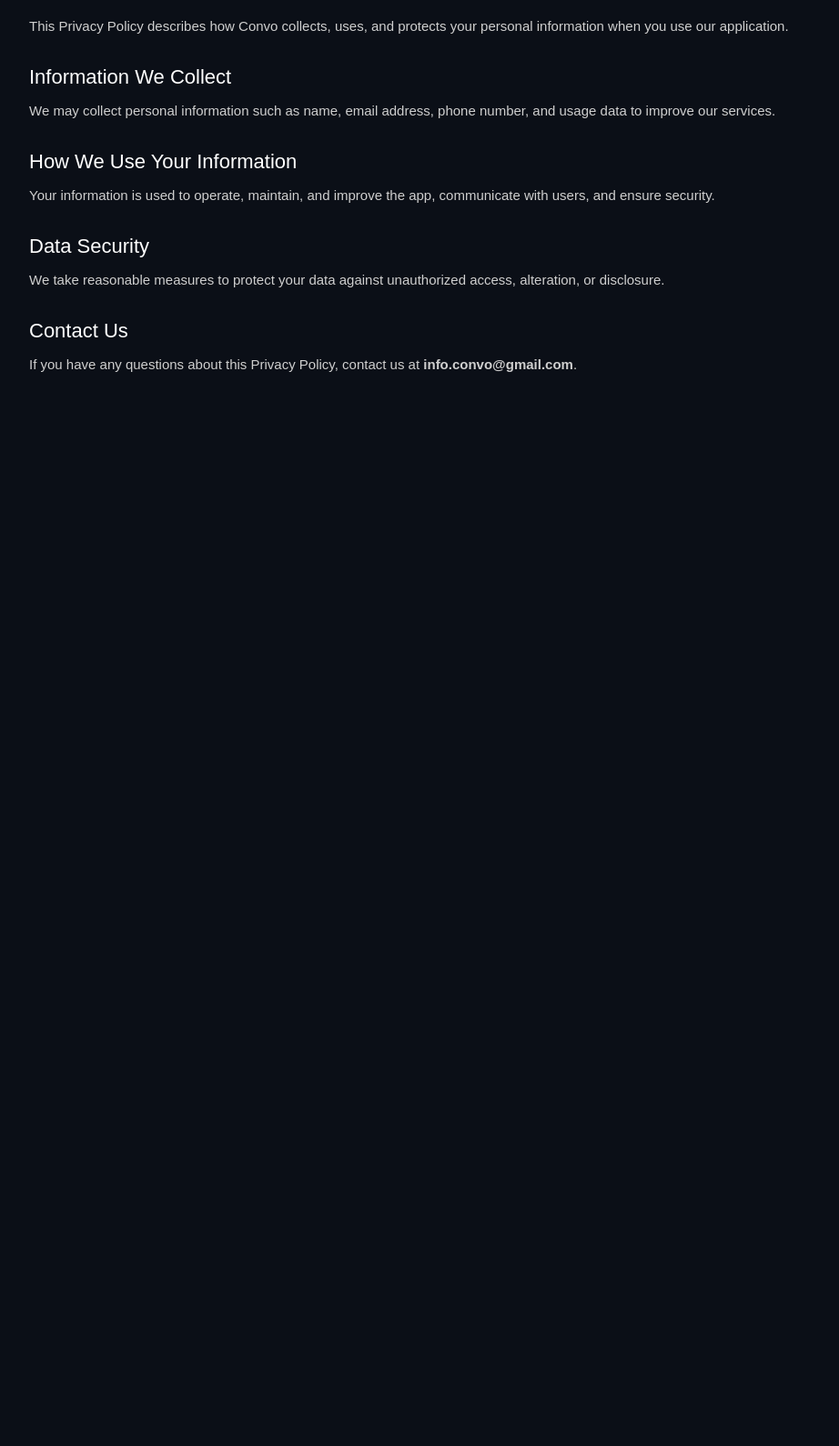
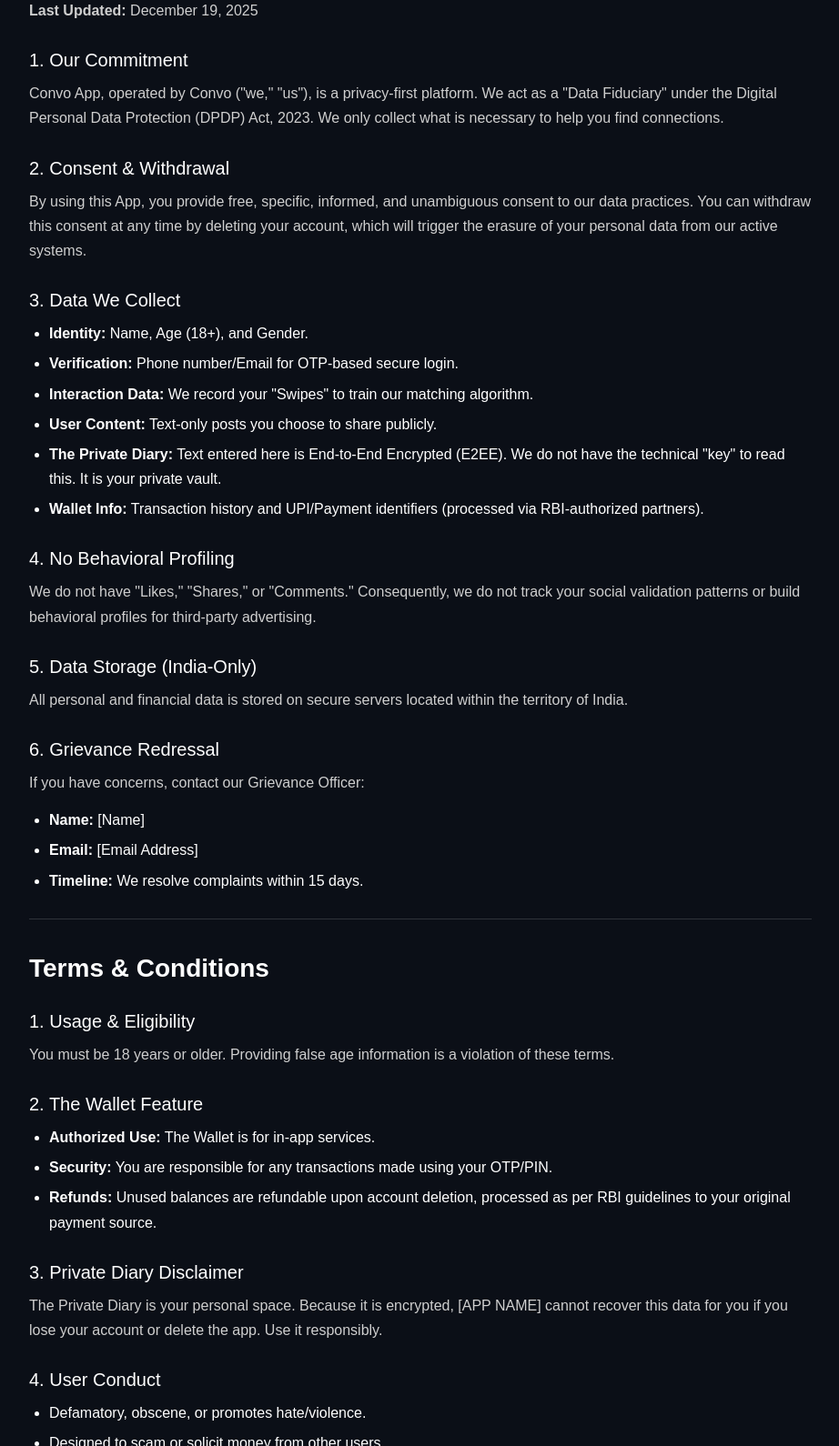
Before and after one commit to proraheelaslam/conva_apis, a website: page public/privacy-policy.html in a window 1280 px wide. Shown: the part 225-1815 px from the top of the page at 91% size, without its empty margins (178-1100 px from the left). Before the commit the page ends 800 px from the top, so only its background shows below. Drawn offline with Linux system fonts and the light colour scheme.

Commit message:
add home page and privacy pages terms

```diff
--- a/public/privacy-policy.html
+++ b/public/privacy-policy.html
@@ -18,35 +18,94 @@
 <!-- Content -->
 <main class="policy-container">
     <h1>Privacy Policy</h1>
+    <p><strong>Last Updated:</strong> December 19, 2025</p>
 
-    <p>
-        This Privacy Policy describes how Convo collects, uses, and protects
-        your personal information when you use our application.
-    </p>
+    <h2>1. Our Commitment</h2>
+    <p>Convo App, operated by Convo ("we," "us"), is a privacy-first platform. We act as a "Data Fiduciary" under the Digital Personal Data Protection (DPDP) Act, 2023. We only collect what is necessary to help you find connections.</p>
 
-    <h2>Information We Collect</h2>
-    <p>
-        We may collect personal information such as name, email address,
-        phone number, and usage data to improve our services.
-    </p>
+    <h2>2. Consent & Withdrawal</h2>
+    <p>By using this App, you provide free, specific, informed, and unambiguous consent to our data practices. You can withdraw this consent at any time by deleting your account, which will trigger the erasure of your personal data from our active systems.</p>
 
-    <h2>How We Use Your Information</h2>
-    <p>
-        Your information is used to operate, maintain, and improve the app,
-        communicate with users, and ensure security.
-    </p>
+    <h2>3. Data We Collect</h2>
+    <ul>
+        <li><strong>Identity:</strong> Name, Age (18+), and Gender.</li>
+        <li><strong>Verification:</strong> Phone number/Email for OTP-based secure login.</li>
+        <li><strong>Interaction Data:</strong> We record your "Swipes" to train our matching algorithm.</li>
+        <li><strong>User Content:</strong> Text-only posts you choose to share publicly.</li>
+        <li><strong>The Private Diary:</strong> Text entered here is End-to-End Encrypted (E2EE). We do not have the technical "key" to read this. It is your private vault.</li>
+        <li><strong>Wallet Info:</strong> Transaction history and UPI/Payment identifiers (processed via RBI-authorized partners).</li>
+    </ul>
 
-    <h2>Data Security</h2>
-    <p>
-        We take reasonable measures to protect your data against unauthorized
-        access, alteration, or disclosure.
-    </p>
+    <h2>4. No Behavioral Profiling</h2>
+    <p>We do not have "Likes," "Shares," or "Comments." Consequently, we do not track your social validation patterns or build behavioral profiles for third-party advertising.</p>
 
-    <h2>Contact Us</h2>
-    <p>
-        If you have any questions about this Privacy Policy, contact us at
-        <strong>info.convo@gmail.com</strong>.
-    </p>
+    <h2>5. Data Storage (India-Only)</h2>
+    <p>All personal and financial data is stored on secure servers located within the territory of India.</p>
+
+    <h2>6. Grievance Redressal</h2>
+    <p>If you have concerns, contact our Grievance Officer:</p>
+    <ul>
+        <li><strong>Name:</strong> [Name]</li>
+        <li><strong>Email:</strong> [Email Address]</li>
+        <li><strong>Timeline:</strong> We resolve complaints within 15 days.</li>
+    </ul>
+
+    <hr/>
+
+    <h1>Terms &amp; Conditions</h1>
+    <h2>1. Usage &amp; Eligibility</h2>
+    <p>You must be 18 years or older. Providing false age information is a violation of these terms.</p>
+
+    <h2>2. The Wallet Feature</h2>
+    <ul>
+        <li><strong>Authorized Use:</strong> The Wallet is for in-app services.</li>
+        <li><strong>Security:</strong> You are responsible for any transactions made using your OTP/PIN.</li>
+        <li><strong>Refunds:</strong> Unused balances are refundable upon account deletion, processed as per RBI guidelines to your original payment source.</li>
+    </ul>
+
+    <h2>3. Private Diary Disclaimer</h2>
+    <p>The Private Diary is your personal space. Because it is encrypted, [APP NAME] cannot recover this data for you if you lose your account or delete the app. Use it responsibly.</p>
+
+    <h2>4. User Conduct</h2>
+    <ul>
+        <li>Defamatory, obscene, or promotes hate/violence.</li>
+        <li>Designed to scam or solicit money from other users.</li>
+        <li>A threat to the security or sovereignty of India.</li>
+    </ul>
+
+    <h2>5. Termination</h2>
+    <p>We reserve the right to ban users who violate our Community Guidelines. In cases of illegal activity or fraud, Wallet balances may be frozen pending investigation by authorities.</p>
+
+    <hr/>
+
+    <h1>Community Guidelines</h1>
+    <ul>
+        <li><strong>Words Matter:</strong> Since there are no "Likes," focus on quality text posts. Avoid spamming or using abusive language.</li>
+        <li><strong>Authenticity First:</strong> No catfishing. Use your real name and photos.</li>
+        <li><strong>Respect the Match:</strong> If a connection request is ignored or a user unmatches you, respect their decision. Repeated unwanted contact will lead to a ban.</li>
+        <li><strong>Financial Safety:</strong> Never share your Bank/UPI details or Wallet PINs with other users. [APP NAME] staff will never ask for these.</li>
+        <li><strong>Report &amp; Block:</strong> Use the in-app tools to report harassment immediately. Our moderation team reviews all reports within 24 hours.</li>
+    </ul>
+
+    <hr/>
+
+    <h1>Technical Implementation: The Sign-up Flow</h1>
+    <p><em>To make this "Airtight" under the DPDP Act, your developer should implement the following logic on the sign-up screen:</em></p>
+    <h2>The Consent Architecture</h2>
+    <ol>
+        <li>Notice First: Display a short summary: "We collect your name, swipes, and text posts for matchmaking. Your Diary is private and encrypted."</li>
+        <li>Mandatory Checkbox 1: "I am 18+ years of age."</li>
+        <li>Mandatory Checkbox 2: "I agree to the [Privacy Policy] and [Terms of Service]."</li>
+        <li>Mandatory Checkbox 3: "I consent to my swipe data being used for matching."</li>
+        <li>Submit: The "Sign Up" button remains disabled until all three boxes are checked.</li>
+    </ol>
+
+    <h1>Quick Founder's Checklist</h1>
+    <ul>
+        <li>Grievance Officer: Ensure the email listed (e.g., grievance@yourapp.com) is monitored daily.</li>
+        <li>Encryption: Confirm with your developers that the "Private Diary" database field is encrypted so even your DB admins cannot read it.</li>
+        <li>Refund Flow: Ensure your payment partner (Razorpay/Cashfree) supports partial or full automated refunds for the Wallet.</li>
+    </ul>
 </main>
 
 </body>
--- a/public/style.css
+++ b/public/style.css
@@ -250,20 +250,48 @@
 }
 
 .policy-container h1 {
-    font-size: 42px;
-    margin-bottom: 30px;
+    font-size: 36px;
+    line-height: 1.25;
+    margin: 0 0 16px 0;
 }
 
 .policy-container h2 {
-    font-size: 22px;
-    margin-top: 30px;
-    margin-bottom: 10px;
+    font-size: 20px;
+    line-height: 1.3;
+    margin: 28px 0 10px 0;
+}
+
+.policy-container h1 + p { margin-top: 6px; }
+
+.policy-container h1:not(:first-child) {
+    font-size: 28px;
+    margin-top: 36px;
+    margin-bottom: 12px;
 }
 
 .policy-container p {
-    font-size: 15px;
-    line-height: 1.8;
+    font-size: 16px;
+    line-height: 1.7;
     color: #cfcfcf;
+    margin: 8px 0 14px 0;
+}
+
+.policy-container ul,
+.policy-container ol {
+    padding-left: 22px;
+    margin: 8px 0 16px 0;
+}
+
+.policy-container li {
+    line-height: 1.7;
+    margin: 6px 0;
+}
+
+.policy-container hr {
+    border: 0;
+    height: 1px;
+    background: rgba(255,255,255,0.15);
+    margin: 28px 0;
 }
 
 /* Mobile */
@@ -274,8 +302,12 @@
     }
 
     .policy-container h1 {
-        font-size: 32px;
+        font-size: 28px;
     }
+
+    .policy-container h1:not(:first-child) { font-size: 24px; }
+    .policy-container h2 { font-size: 18px; }
+    .policy-container p { font-size: 15px; }
 }
 
 
```
Also changed, not shown: public/index.html (+2 -2 lines).
